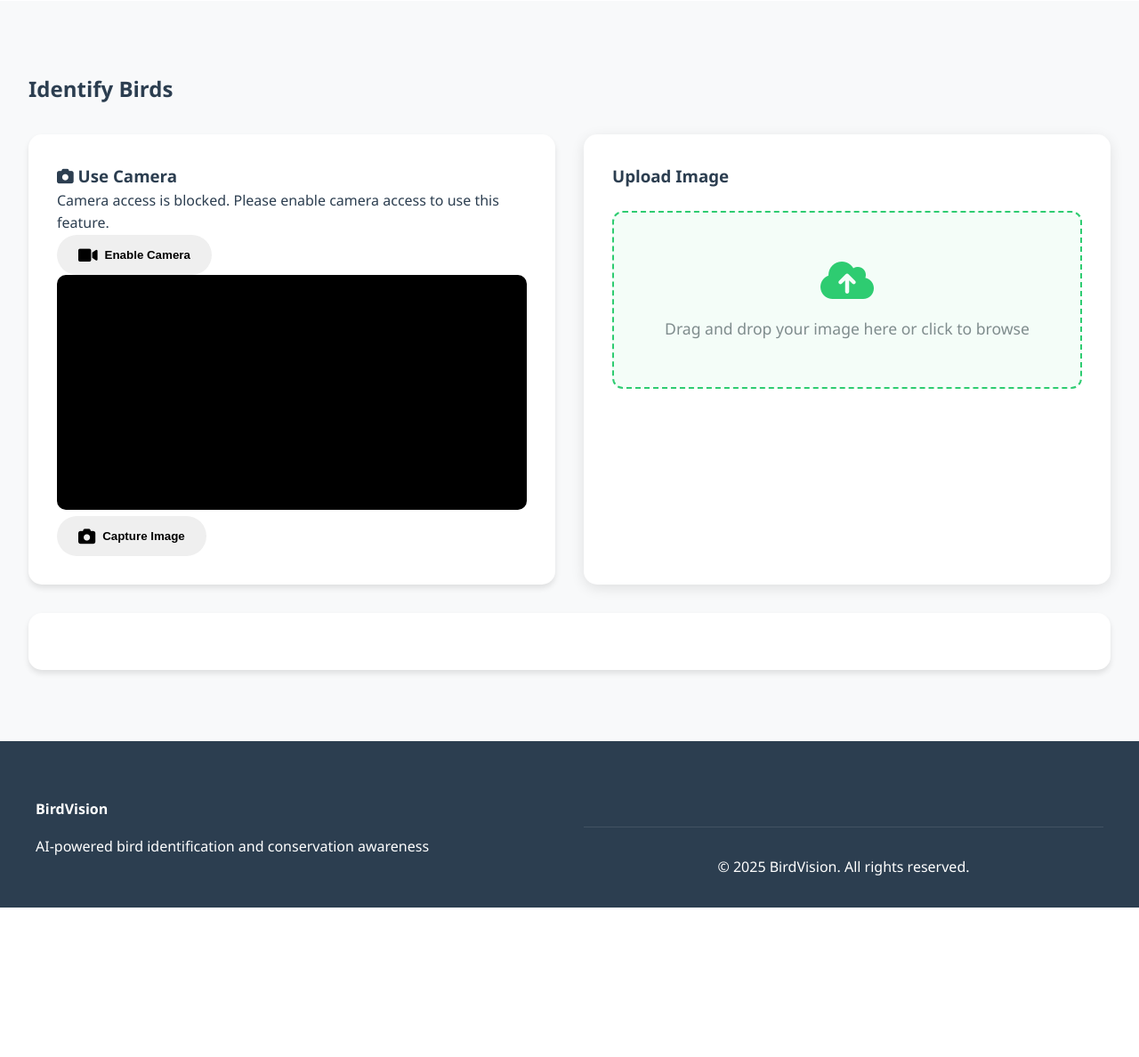
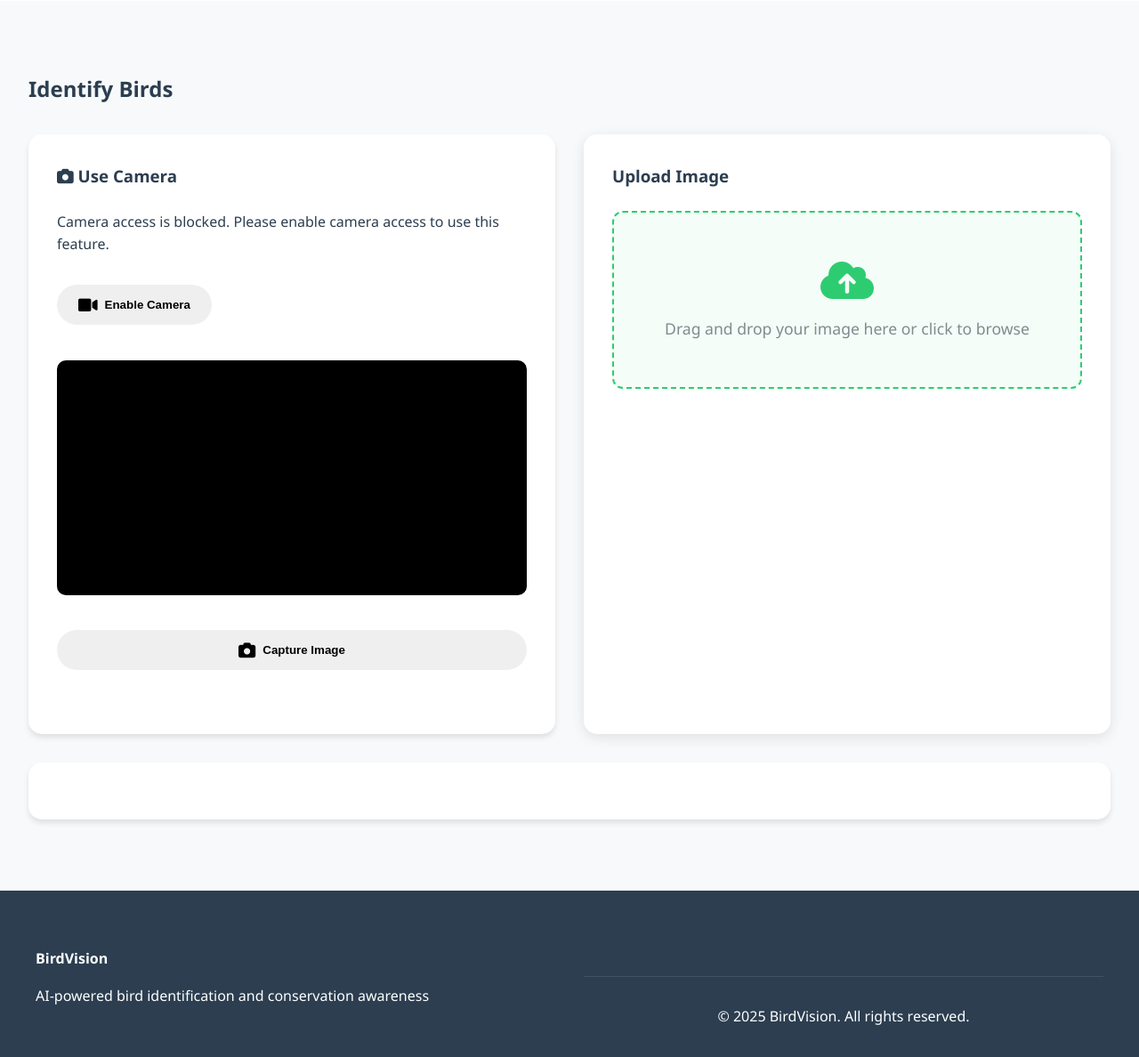
Before and after one commit to alvishprasla11/BirdVision, a Django app: template BirdVisionApp/Index/templates/index.html in a window 1280 px wide. Shown: the part 1247-2435 px from the top of the page at 89% size. Before the commit the page ends 2267 px from the top, so only its background shows below. Run offline with Django 5.2, Linux system fonts and the light colour scheme; the template is opened without the code that fills it, so the values that code supplies are empty; some libraries are stand-ins or nearby versions.

Commit message:
added margins because it looked messy and stuck together

```diff
--- a/BirdVisionApp/static/css/Index.css
+++ b/BirdVisionApp/static/css/Index.css
@@ -693,6 +693,40 @@ body, html {
     overflow: hidden;
 }
 
+.camera-option h3 {
+    margin-bottom: 1.5rem;
+}
+
+.camera-option .error-message {
+    margin: 1rem 0;
+}
+
+.camera-option #permissionBtn {
+    margin: 1rem 0;
+}
+
+.camera-option .media-container {
+    width: 100%;
+    max-width: 640px;
+    margin: 1.5rem auto;
+    overflow: hidden;
+}
+
+.camera-option #video {
+    width: 100%;
+    height: auto;
+    max-width: 100%;
+    border-radius: 10px;
+    background-color: #000;
+    margin-bottom: 1rem;
+}
+
+.camera-option #captureBtn {
+    margin: 1rem 0;
+    width: 100%;
+    justify-content: center;
+}
+
 /* Update media queries for better responsiveness */
 @media (max-width: 768px) {
     .media-container {
```
